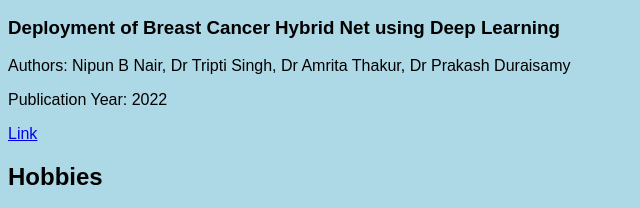
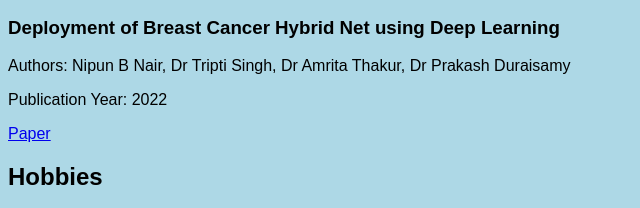
Before and after one commit to nipunbnair/nipunbnair.github.io, a plain HTML site: page index.html in a window 1280 px wide. Shown: the part 1294-1502 px from the top of the page, 0-640 px from the left. Drawn offline with Linux system fonts and the light colour scheme.

Commit message:
Update index.html

```diff
--- a/index.html
+++ b/index.html
@@ -33,7 +33,7 @@
         <h3>Deployment of Breast Cancer Hybrid Net using Deep Learning</h3>
         <p>Authors: Nipun B Nair, Dr Tripti Singh, Dr Amrita Thakur, Dr Prakash Duraisamy</p>
         <p>Publication Year: 2022</p>
-        <a href = "https://ieeexplore.ieee.org/document/9984513">Link</a>
+        <a href = "https://ieeexplore.ieee.org/document/9984513">Paper</a>
     </section>
 
     <section id="hobbies">
```
